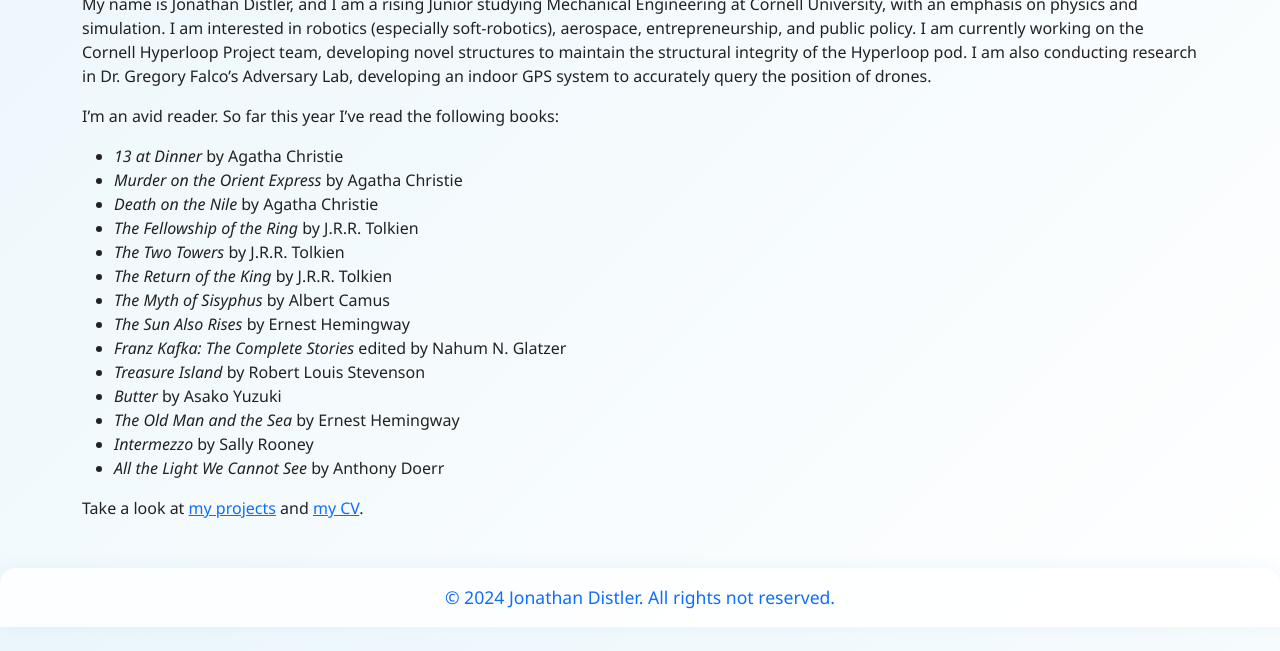
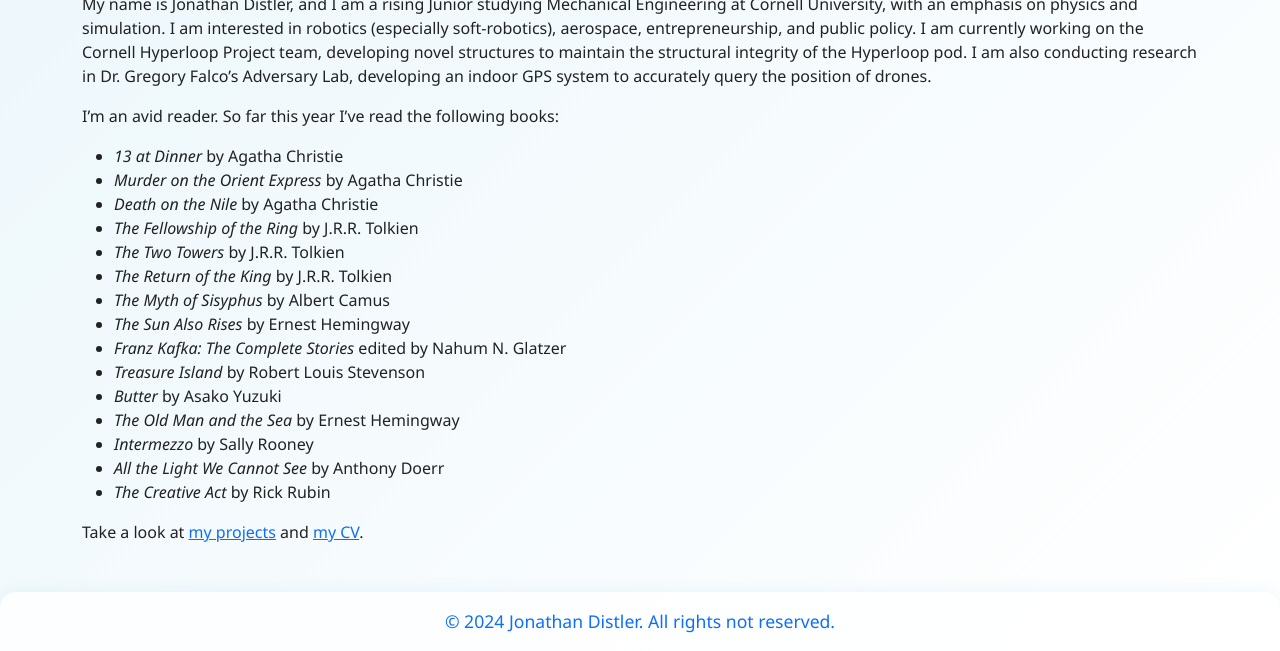
Before and after one commit to JonathanDistler/DistlerPortfolio, a Jekyll site: the page built from _pages/about.md, in a window 1280 px wide and 900 px high, scrolled down 126 px, cut to the strip 249-900 px from the top of the window. Built offline with Jekyll 4.4.1, drawn with Linux system fonts in a browser that asks for light colours.

Commit message:
Update about.md
Adds the creative act

```diff
--- a/_pages/about.md
+++ b/_pages/about.md
@@ -27,5 +27,6 @@ I'm an avid reader. So far this year I've read the following books:
 - *The Old Man and the Sea* by Ernest Hemingway
 - *Intermezzo* by Sally Rooney
 - *All the Light We Cannot See* by Anthony Doerr
+- *The Creative Act* by Rick Rubin
 
 Take a look at [my projects]({{ '/projects/' | relative_url }}) and [my CV]({{ '/cv/' | relative_url }}).
```
